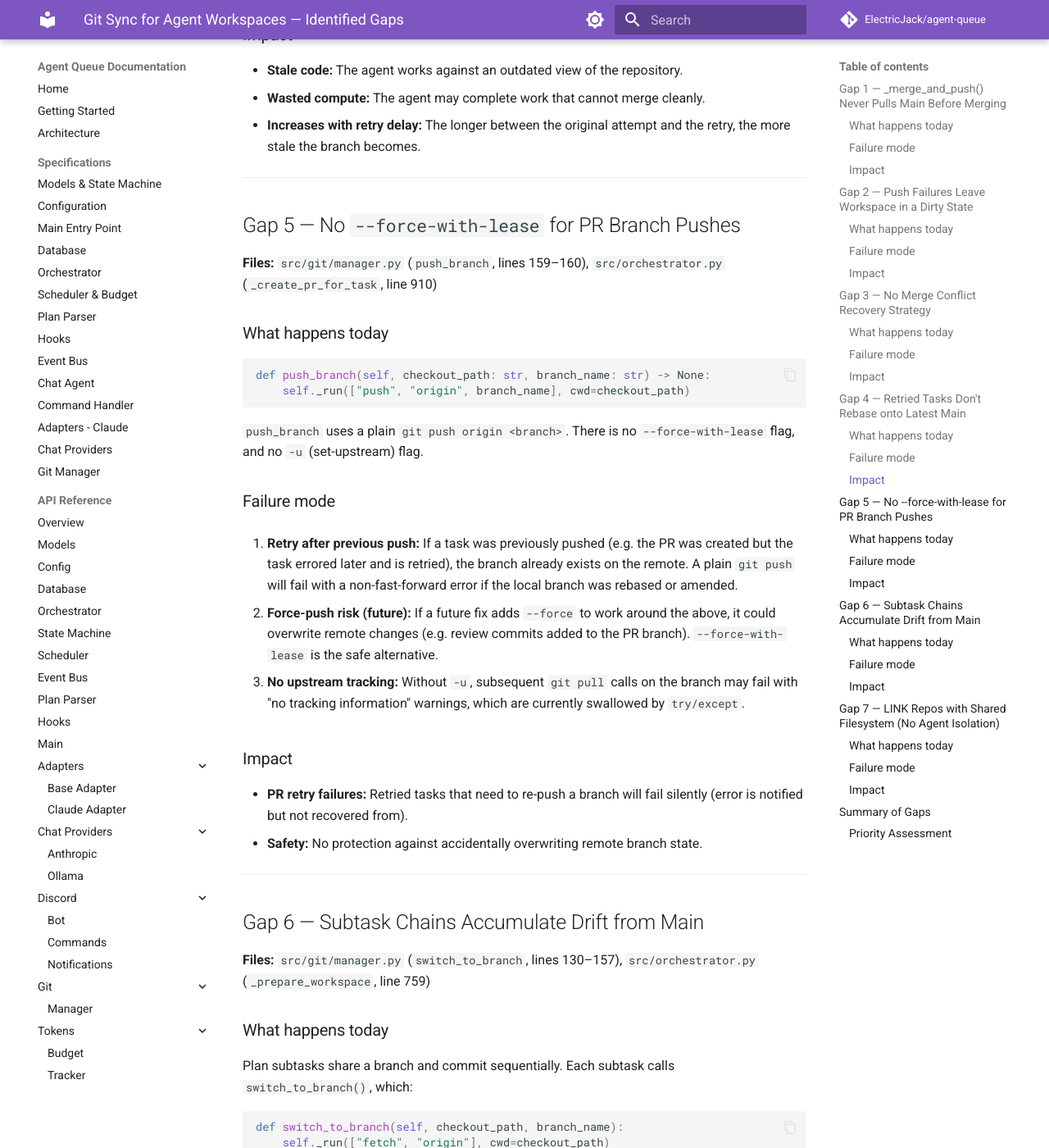
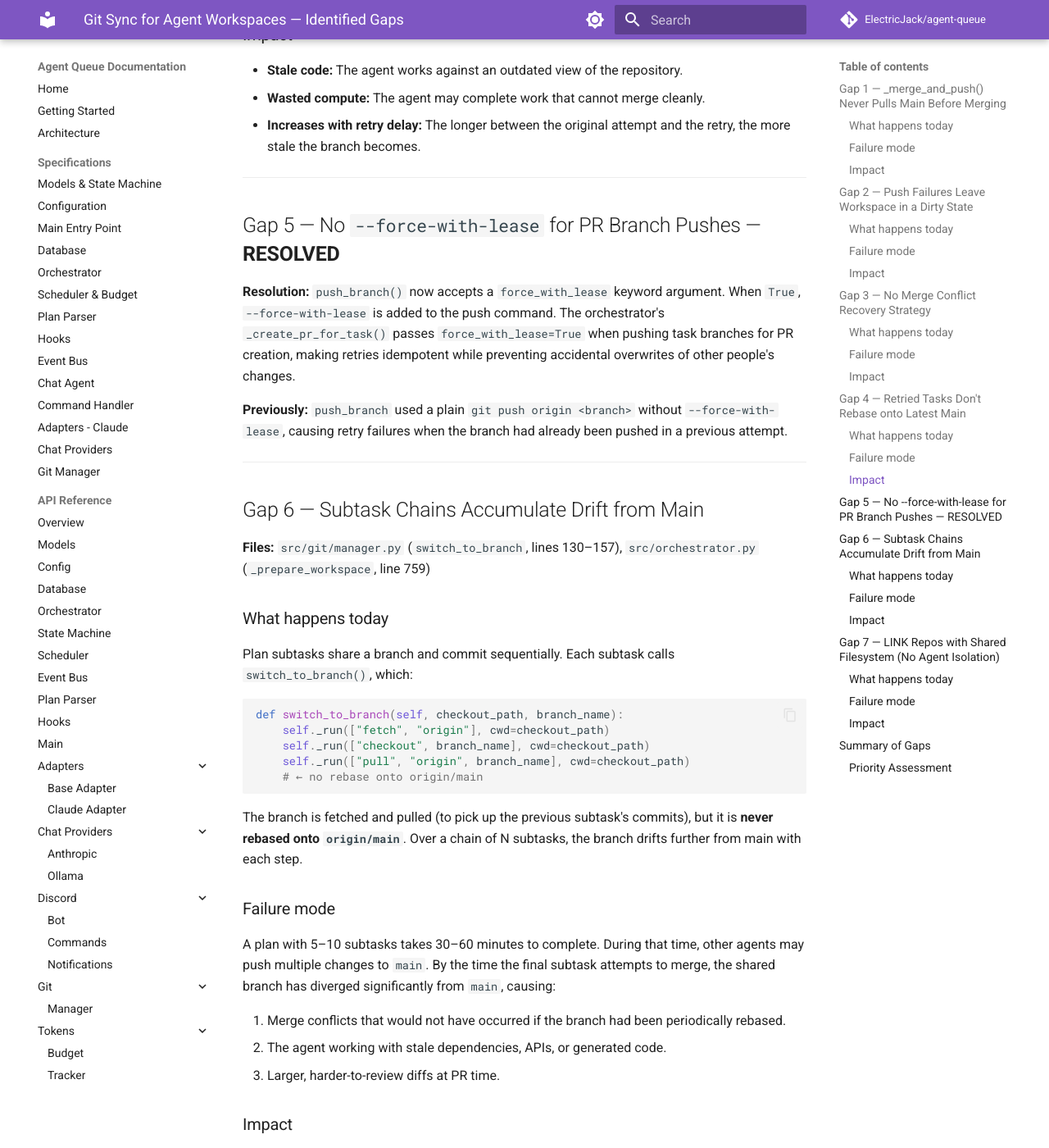
Before and after one commit to darcyle/agent-queue, an MkDocs documentation site: the page built from docs/git-sync-gaps.md, in a window 1280 px wide and 1400 px high, scrolled down 3931 px. Shown: the whole window at 82% size. Built offline with MkDocs 1.6.1 and Material for MkDocs 9.7.7, drawn with Linux system fonts in a browser that asks for light colours; comment, search, counter and statistics services are not loaded; some of the changed text lies outside the part shown.

Commit message:
Add --force-with-lease support to push_branch for idempotent PR retries (G5 fix)
push_branch() now accepts a force_with_lease keyword argument. When True,
--force-with-lease is added to the git push command, making it safe for
retries where the branch was previously pushed (e.g. after a failed PR
creation). The orchestrator's _create_pr_for_task() passes this flag when
pushing task branches, since they are agent-owned and safe to force-push.

This resolves Gap G5 — the last remaining gap in the git sync workflow
where plain push could fail on retry with non-fast-forward errors.

Changes:
- src/git/manager.py: Add force_with_lease param to push_branch()
- src/orchestrator.py: Use force_with_lease=True in _create_pr_for_task()
- specs/git/git.md: Update push_branch spec, mark G5 as resolved
- specs/orchestrator.md: Update _create_pr_for_task spec
- docs/git-sync-current-state.md: Mark G5 as resolved
- docs/git-sync-gaps.md: Mark G5 as resolved
- tests/test_git_manager.py: Add 6 tests covering force-with-lease behavior

Co-Authored-By: Claude Opus 4.6 <noreply@anthropic.com>

````diff
--- a/docs/git-sync-gaps.md
+++ b/docs/git-sync-gaps.md
@@ -176,42 +176,17 @@ forked from a now-stale version of `main`. The agent may:
 
 ---
 
-## Gap 5 — No `--force-with-lease` for PR Branch Pushes
+## Gap 5 — No `--force-with-lease` for PR Branch Pushes — **RESOLVED**
 
-**Files:** `src/git/manager.py` (`push_branch`, lines 159–160),
-`src/orchestrator.py` (`_create_pr_for_task`, line 910)
+**Resolution:** `push_branch()` now accepts a `force_with_lease` keyword argument.
+When `True`, `--force-with-lease` is added to the push command.  The orchestrator's
+`_create_pr_for_task()` passes `force_with_lease=True` when pushing task branches
+for PR creation, making retries idempotent while preventing accidental overwrites
+of other people's changes.
 
-### What happens today
-
-```python
-def push_branch(self, checkout_path: str, branch_name: str) -> None:
-    self._run(["push", "origin", branch_name], cwd=checkout_path)
-```
-
-`push_branch` uses a plain `git push origin <branch>`. There is no
-`--force-with-lease` flag, and no `-u` (set-upstream) flag.
-
-### Failure mode
-
-1. **Retry after previous push:** If a task was previously pushed (e.g. the PR
-   was created but the task errored later and is retried), the branch already
-   exists on the remote. A plain `git push` will fail with a non-fast-forward
-   error if the local branch was rebased or amended.
-
-2. **Force-push risk (future):** If a future fix adds `--force` to work around
-   the above, it could overwrite remote changes (e.g. review commits added to
-   the PR branch). `--force-with-lease` is the safe alternative.
-
-3. **No upstream tracking:** Without `-u`, subsequent `git pull` calls on the
-   branch may fail with "no tracking information" warnings, which are currently
-   swallowed by `try/except`.
-
-### Impact
-
-- **PR retry failures:** Retried tasks that need to re-push a branch will fail
-  silently (error is notified but not recovered from).
-- **Safety:** No protection against accidentally overwriting remote branch
-  state.
+**Previously:** `push_branch` used a plain `git push origin <branch>` without
+`--force-with-lease`, causing retry failures when the branch had already been
+pushed in a previous attempt.
 
 ---
 
@@ -311,7 +286,7 @@ Two agents assigned tasks on the same LINK repo will:
 | 2 | Push failure leaves diverged local main | No rollback after failed push | **High** |
 | 3 | No merge conflict recovery | Abort + notify only, no rebase/retry | **Medium** |
 | 4 | Retried tasks work on stale branches | No rebase on retry, just `checkout` | **Medium** |
-| 5 | PR branch push lacks `--force-with-lease` | Plain `git push` without safety flags | **Medium** |
+| 5 | ~~PR branch push lacks `--force-with-lease`~~ | ~~Plain `git push` without safety flags~~ | **RESOLVED** |
 | 6 | Subtask chains drift from main | No periodic rebase during subtask chain | **Medium** |
 | 7 | LINK repos share filesystem across agents | `_compute_workspace_path` returns same path | **High** |
 
````
Also changed, not shown: docs/git-sync-current-state.md (+9 -7 lines), specs/git/git.md (+18 -16 lines), specs/orchestrator.md (+3 -5 lines), 3 other files.
